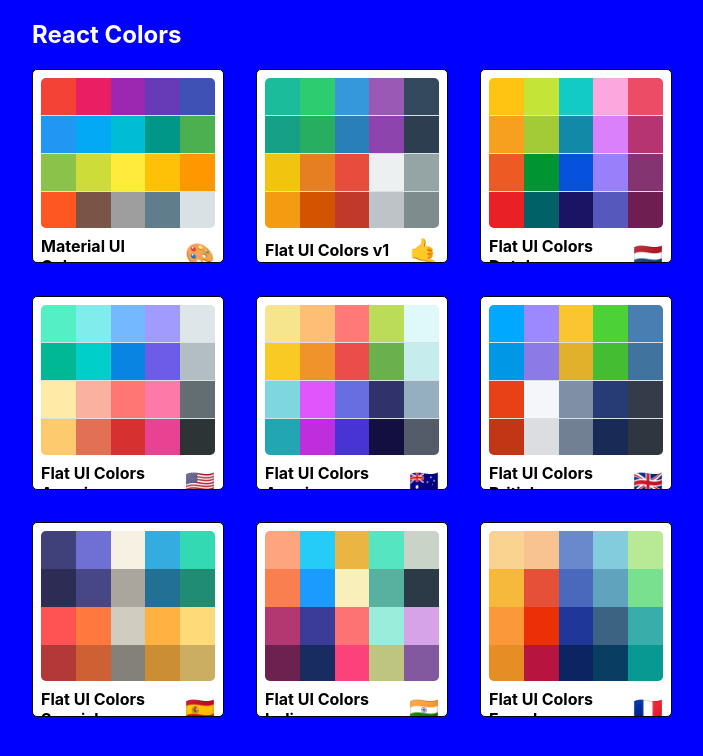
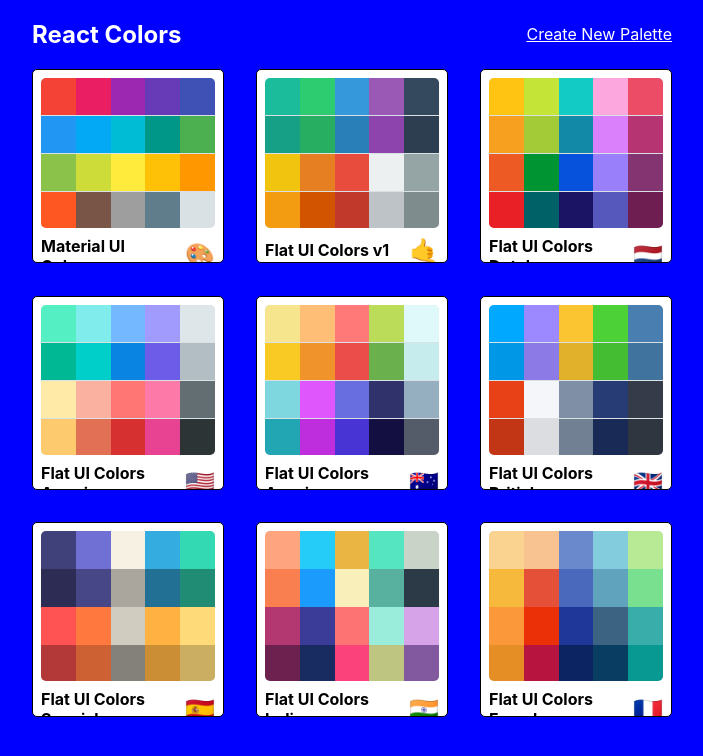
Before and after one commit to stamandf/colours-app, a React (Create React App) app: page / in a window 1280 px wide. Shown: the top 756 px of the page, without its empty margins (288-991 px from the left). Built offline with nearby package versions, Linux system fonts and the light colour scheme.

Commit message:
Add NewPaletteForm and Link.

```diff
--- a/src/App.js
+++ b/src/App.js
@@ -5,6 +5,7 @@
 import SingleColorPalette from './SingleColorPalette';
 import seedColors from './seedColors';
 import { generatePalette } from './colorHelpers';
+import NewPaletteForm from './NewPaletteForm';
 
 export default class App extends React.Component {
   findPalette(id) {
@@ -13,6 +14,11 @@
   render() {
     return (
       <Switch>
+        <Route
+          exact
+          path='/palette/new'
+          render={() => <NewPaletteForm />}
+        />
         <Route
           exact
           path="/palette/:paletteId/:colorId"
--- /dev/null
+++ b/src/NewPaletteForm.js
@@ -0,0 +1,12 @@
+import React from 'react';
+
+class NewPaletteForm extends React.Component {
+    render() {
+        return (
+            <div>
+                <h1>NEW PALETTE FORM</h1>
+            </div>
+        );
+    }
+}
+export default NewPaletteForm;
--- a/src/PaletteList.js
+++ b/src/PaletteList.js
@@ -1,4 +1,5 @@
 import React from 'react';
+import { Link } from 'react-router-dom';
 import MiniPalette from './MiniPalette';
 import { withStyles } from '@material-ui/styles';
 import styles from './styles/PaletteListStyles';
@@ -14,6 +15,7 @@
                 <div className={classes.container}>
                     <nav className={classes.nav}>
                         <h1>React Colors</h1>
+                        <Link to="/palette/new">Create New Palette</Link>
                     </nav>
                     <div className={classes.palettes}>
                         {palettes.map(palette => (
--- a/src/styles/PaletteListStyles.js
+++ b/src/styles/PaletteListStyles.js
@@ -15,9 +15,13 @@
     },
     nav: {
         display: "flex",
-        width: "100",
+        width: "100%",
         justifyContent: "space-between",
-        color: "white"
+        alignItems: "center",
+        color: "white",
+        "& a": {
+            color: "white"
+        }
     },
     palettes: {
         boxSizing: "border-box",
```
